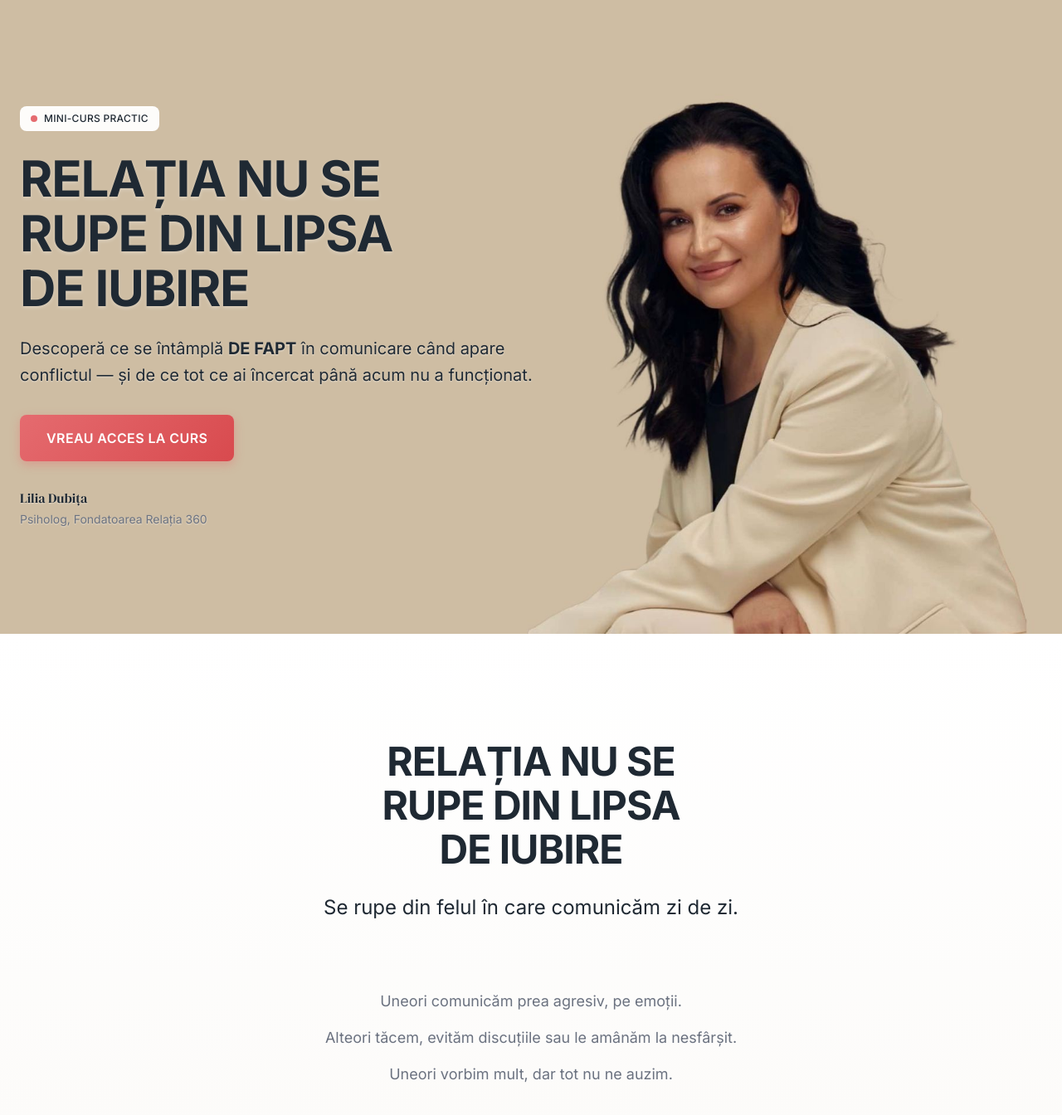
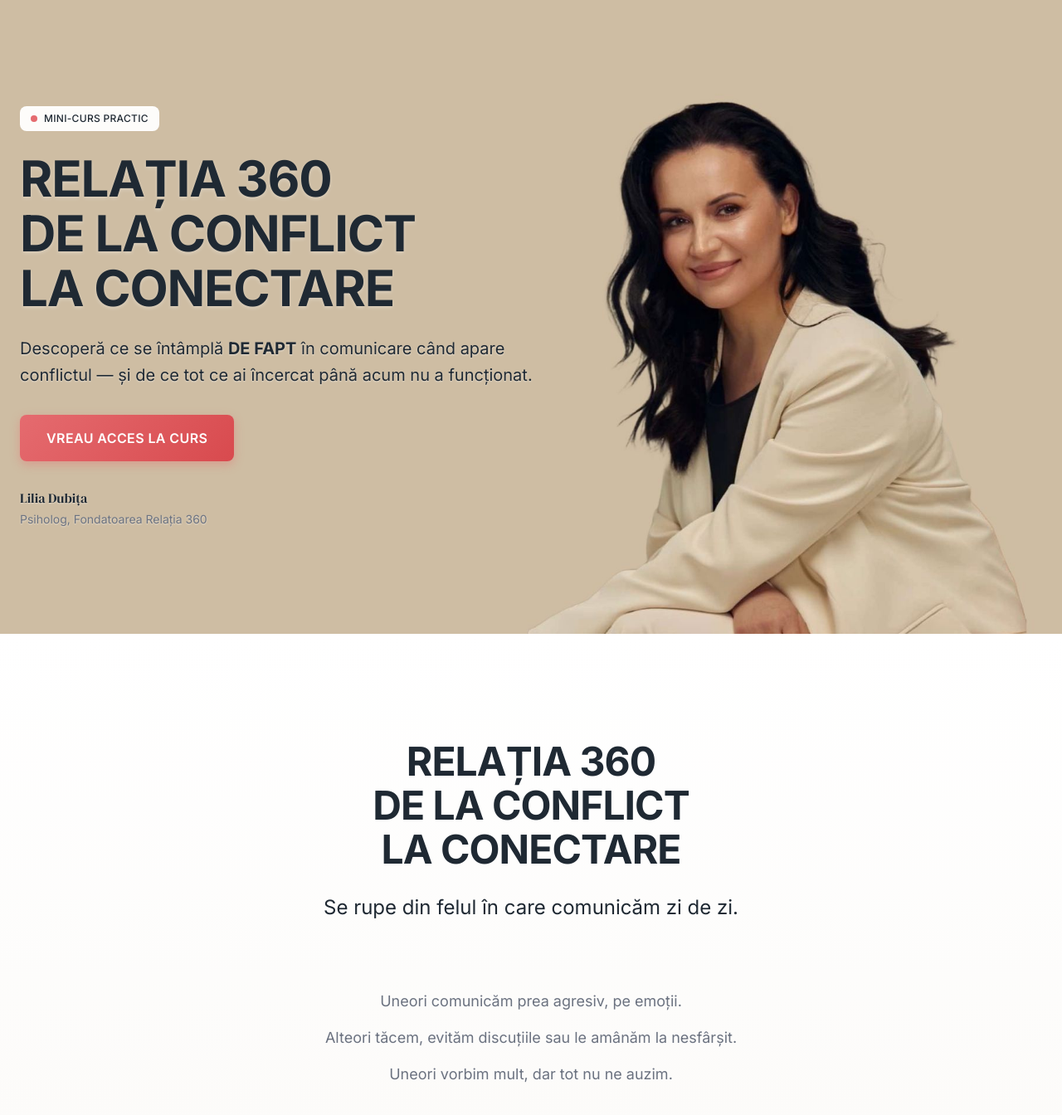
Before and after one commit to Nastea/relatia-360-landing, a Next.js app: page /conflicte in a window 1280 px wide. Shown: the top 1344 px of the page at 83% size. Built offline with nearby package versions, Linux system fonts and the light colour scheme.

Commit message:
Replace: Hero headline with course name 'RELAȚIA 360 - DE LA CONFLICT LA CONECTARE'

```diff
--- a/app/conflicte/page.tsx
+++ b/app/conflicte/page.tsx
@@ -70,9 +70,9 @@ export default function Relatia360Page() {
                   textShadow: "0 2px 4px rgba(255, 255, 255, 0.3)",
                 }}
               >
-                RELAȚIA NU SE<br />
-                RUPE DIN LIPSA<br />
-                DE IUBIRE
+                RELAȚIA 360<br />
+                DE LA CONFLICT<br />
+                LA CONECTARE
               </h1>
 
               {/* Sub-headline */}
@@ -135,9 +135,9 @@ export default function Relatia360Page() {
                   textShadow: "0 2px 4px rgba(255, 255, 255, 0.3)",
                 }}
               >
-                RELAȚIA NU SE<br />
-                RUPE DIN LIPSA<br />
-                DE IUBIRE
+                RELAȚIA 360<br />
+                DE LA CONFLICT<br />
+                LA CONECTARE
               </h1>
 
               {/* Sub-headline */}
@@ -217,9 +217,9 @@ export default function Relatia360Page() {
                   lineHeight: "1.1",
                 }}
               >
-                RELAȚIA NU SE<br />
-                RUPE DIN LIPSA<br />
-                DE IUBIRE
+                RELAȚIA 360<br />
+                DE LA CONFLICT<br />
+                LA CONECTARE
               </h2>
               <p
                 className="text-xl md:text-2xl font-normal leading-relaxed"
```
